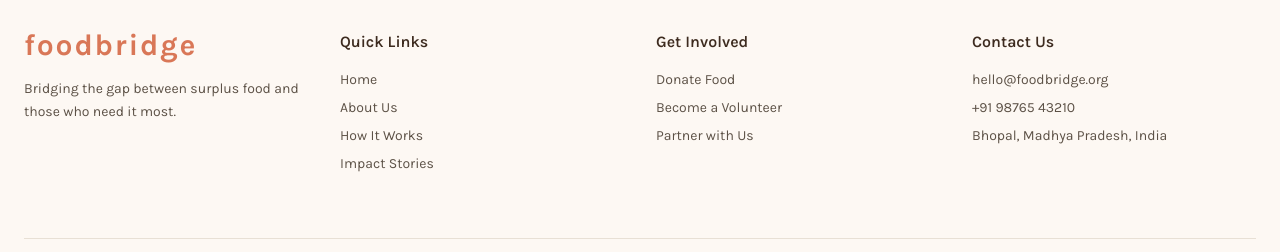
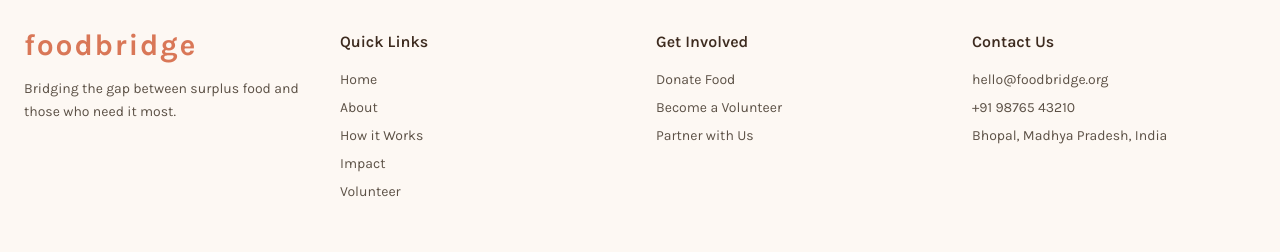
Before and after one commit to SoubhagyaJain/Food-Bridge, a Next.js app: page / in a window 1280 px wide. Shown: the part 1668-1920 px from the top of the page. Built offline with nearby package versions, Linux system fonts and the light colour scheme.

Commit message:
Centralize marketing nav: Home, About, How it Works, Impact, Volunteer

```diff
--- a/components/features/marketing/MarketingFooter.tsx
+++ b/components/features/marketing/MarketingFooter.tsx
@@ -1,5 +1,6 @@
 import Link from "next/link";
 import { Wordmark } from "@/components/shared/Wordmark";
+import { MARKETING_NAV } from "@/lib/navigation";
 
 const linkClass = "text-[#5C5146] transition-colors hover:text-brand-sage";
 
@@ -20,10 +21,13 @@ export function MarketingFooter() {
           <div>
             <h4 className="mb-4 font-semibold text-[#3D2B1F]">Quick Links</h4>
             <ul className="space-y-2 text-sm">
-              <li><Link href="#home" className={linkClass}>Home</Link></li>
-              <li><Link href="#about" className={linkClass}>About Us</Link></li>
-              <li><Link href="#programs" className={linkClass}>How It Works</Link></li>
-              <li><Link href="#impact" className={linkClass}>Impact Stories</Link></li>
+              {MARKETING_NAV.map((item) => (
+                <li key={item.label}>
+                  <Link href={item.href} className={linkClass}>
+                    {item.label}
+                  </Link>
+                </li>
+              ))}
             </ul>
           </div>
 
--- a/components/features/marketing/MarketingHeader.tsx
+++ b/components/features/marketing/MarketingHeader.tsx
@@ -4,14 +4,7 @@ import Link from "next/link";
 import { useState } from "react";
 import { Wordmark } from "@/components/shared/Wordmark";
 import { Button } from "@/components/ui/button";
-
-const NAV = [
-  { label: "Home", href: "#home" },
-  { label: "About", href: "#about" },
-  { label: "How it Works", href: "#programs" },
-  { label: "Impact", href: "#impact" },
-  { label: "Volunteer", href: "/login" },
-];
+import { MARKETING_NAV } from "@/lib/navigation";
 
 export function MarketingHeader() {
   const [open, setOpen] = useState(false);
@@ -25,9 +18,9 @@ export function MarketingHeader() {
           </Link>
 
           <nav className="hidden items-center gap-8 md:flex" aria-label="Main navigation">
-            {NAV.map((item) => (
+            {MARKETING_NAV.map((item) => (
               <Link
-                key={item.href}
+                key={item.label}
                 href={item.href}
                 className="text-sm font-medium text-[#3D2B1F] transition-colors hover:text-brand-sage"
               >
@@ -65,8 +58,8 @@ export function MarketingHeader() {
       {open && (
         <nav className="border-t border-[#EDE6DC] px-6 py-4 md:hidden">
           <ul className="space-y-1">
-            {NAV.map((item) => (
-              <li key={item.href}>
+            {MARKETING_NAV.map((item) => (
+              <li key={item.label}>
                 <Link
                   href={item.href}
                   className="block rounded-md px-3 py-2.5 text-sm font-medium text-[#3D2B1F] hover:bg-[#F8F4EF]"
--- /dev/null
+++ b/lib/navigation.ts
@@ -0,0 +1,13 @@
+export type MarketingNavItem = {
+  label: string;
+  href: string;
+};
+
+/** Primary marketing navigation — keep simple and meaningful. */
+export const MARKETING_NAV: MarketingNavItem[] = [
+  { label: "Home", href: "#home" },
+  { label: "About", href: "#about" },
+  { label: "How it Works", href: "#programs" },
+  { label: "Impact", href: "#impact" },
+  { label: "Volunteer", href: "/login" },
+];
```
Also changed, not shown: legacy/index.html (+4 -3 lines).
